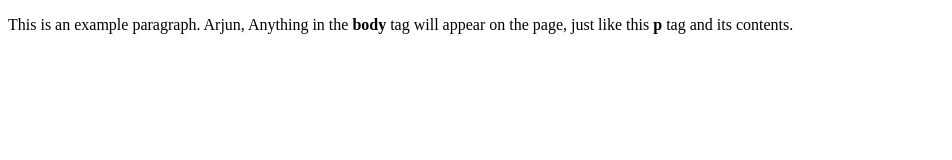
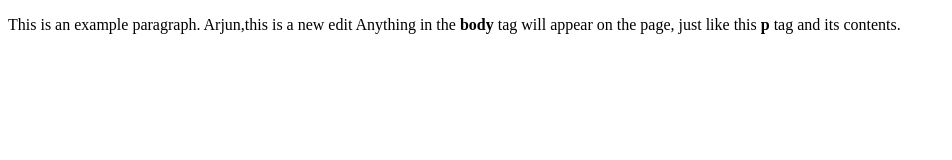
Before and after one commit to arjunnbr97/arjun, a plain HTML site: page index.html in a window 1280 px wide. Shown: the whole page, without its empty margins (0-952 px from the left). Drawn offline with Linux system fonts and the light colour scheme.

Commit message:
file is edited new

```diff
--- a/index.html
+++ b/index.html
@@ -4,6 +4,6 @@
     <title>This is the title of the webpage!</title>
   </head>
   <body>
-    <p>This is an example paragraph. Arjun,  Anything in the <strong>body</strong> tag will appear on the page, just like this <strong>p</strong> tag and its contents.</p>
+    <p>This is an example paragraph. Arjun,this is a new edit  Anything in the <strong>body</strong> tag will appear on the page, just like this <strong>p</strong> tag and its contents.</p>
   </body>
 </html>
```
